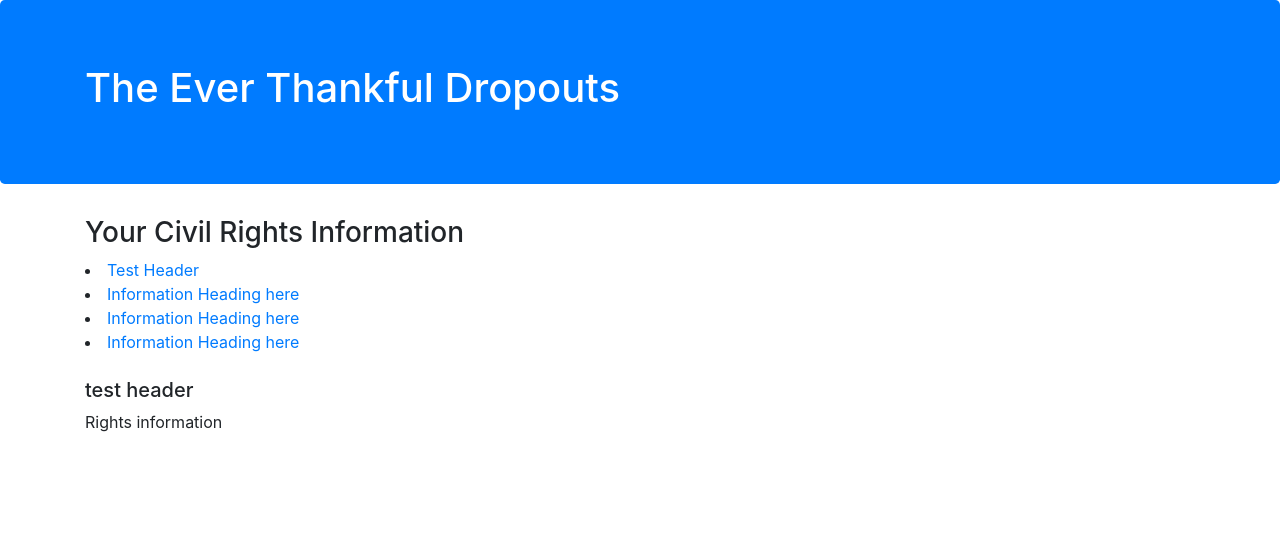
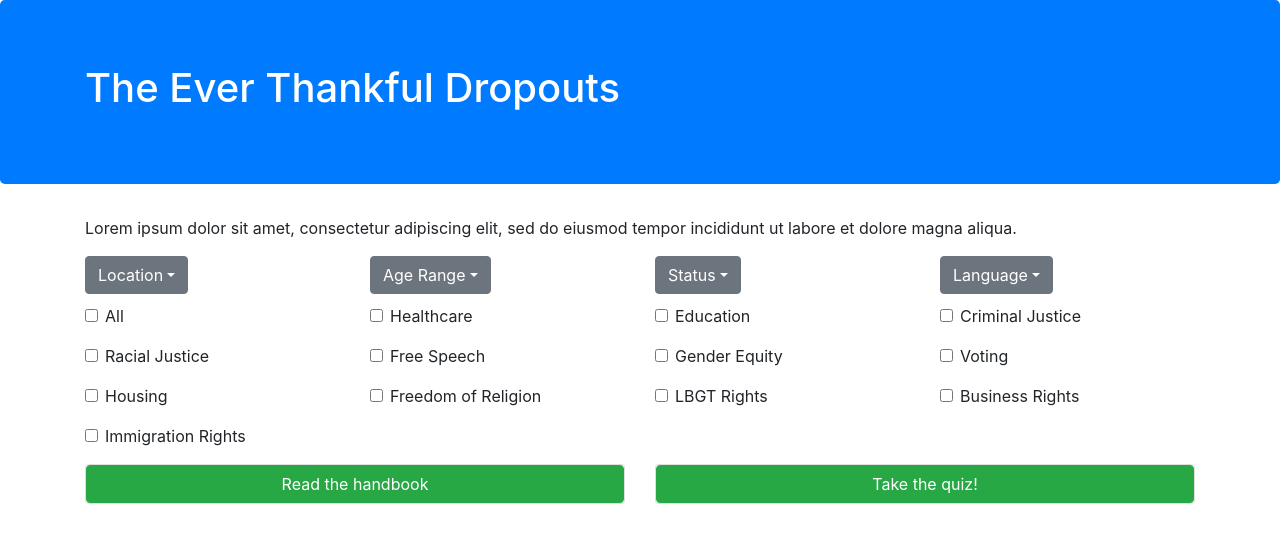
Before and after one commit to MaggieTsang/WinfoHackathon, a React (Create React App) app: page /#/homepage in a window 1280 px wide. Before the commit this address led to /#/results. Shown: the top 542 px of the page. Built offline with nearby package versions, Linux system fonts and the light colour scheme.

Commit message:
Change default to home

```diff
--- a/src/App.js
+++ b/src/App.js
@@ -12,9 +12,9 @@ class App extends Component {
     return (
       <Router>
         <Switch>
-            {/* <Route exact path={ROUTES.homepage} component={Homepage}/> */}
+            <Route exact path={ROUTES.homepage} component={Homepage}/>
             <Route exact path={ROUTES.results} component={SelectionResults}/>
-            <Redirect to={ROUTES.results}/>
+            <Redirect to={ROUTES.homepage}/>
 
             {/* <Redirect to={ROUTES.homepage}/> */}
         </Switch>
```
